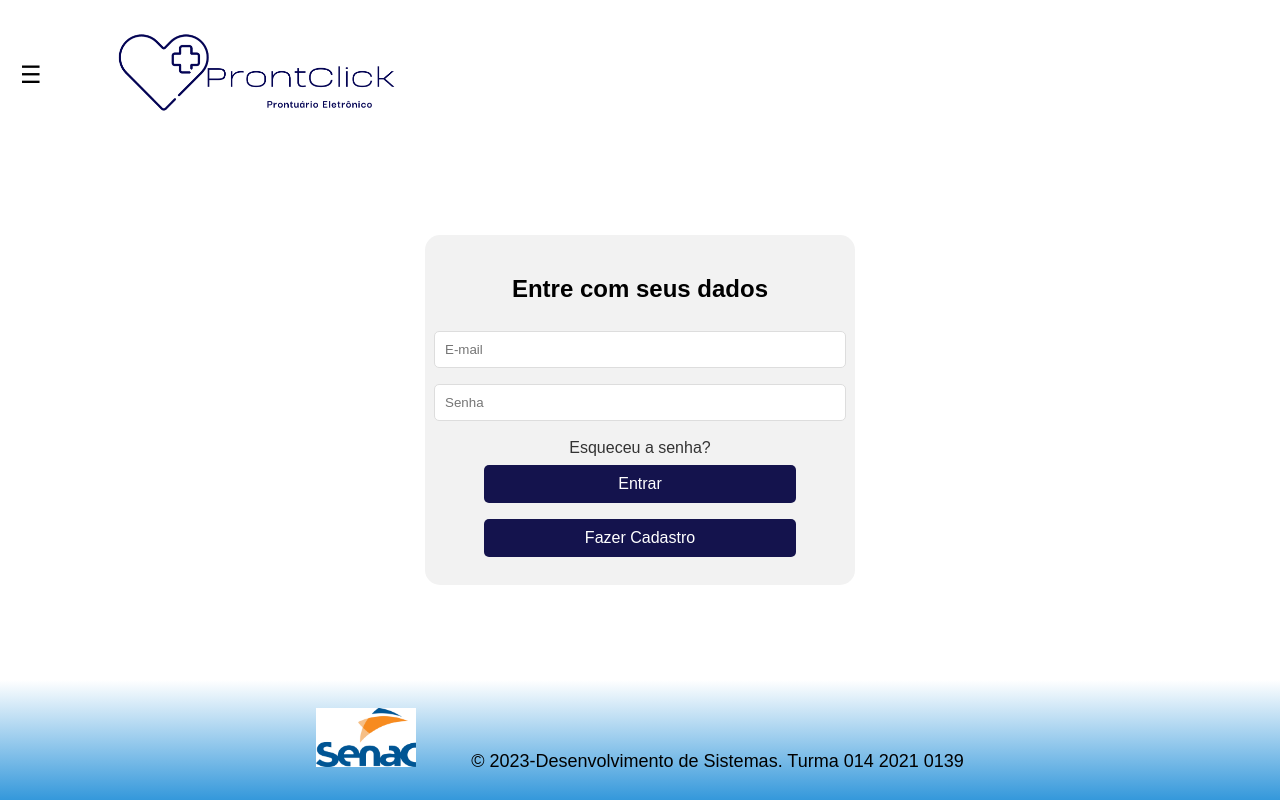
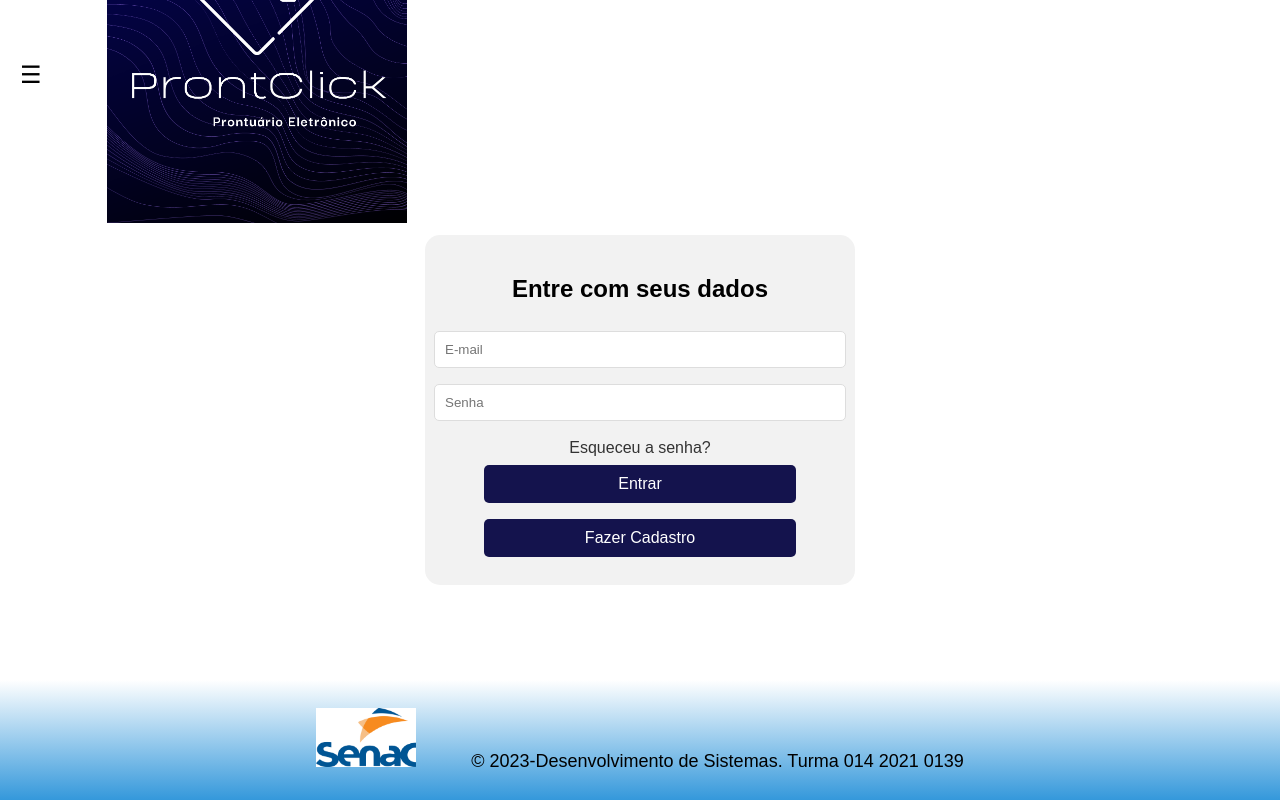
Before and after one commit to BacoDevSys/projetoIntegrador-Senac, a plain HTML site: page Entrar.html in a window 1280 px wide. Drawn offline with Linux system fonts and the light colour scheme.

Commit message:
Update Entrar.html

```diff
--- a/Entrar.html
+++ b/Entrar.html
@@ -14,7 +14,7 @@
             <a class="menu-button-item" href="Cadastro.html">Cadastrar</a>
             <a class="menu-button-item" href="Img_Inicio.html">Sair</a>
         </div>
-        <a><img class="logo1" src="Logo_Branco.png" alt="Logo1"></a>
+        <a><img class="logo1" src="Logo_ProntiClick..png" alt="Logo1"></a>
     </div>
     <div class="form-container" id="centerContent">
         <h2>Entre com seus dados</h2>
```
